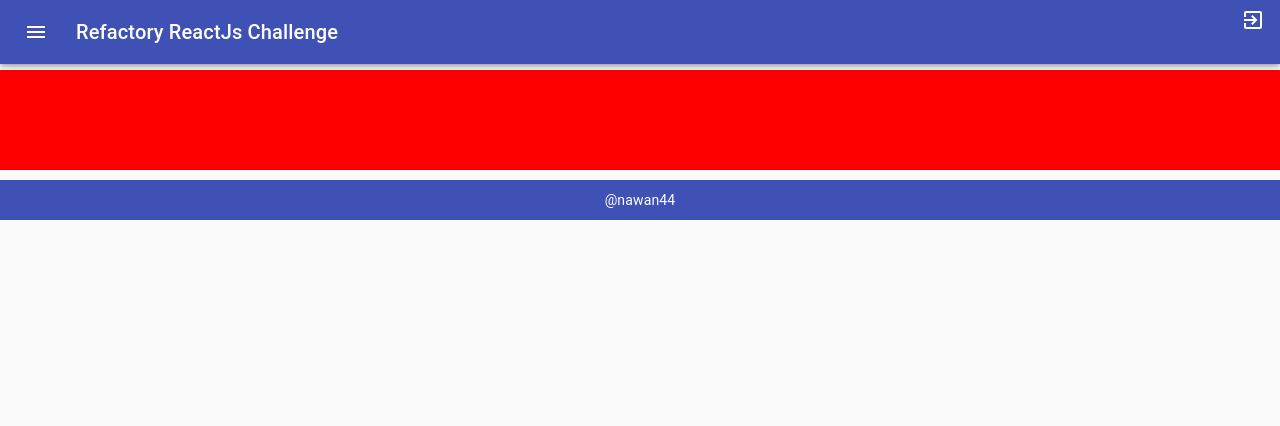
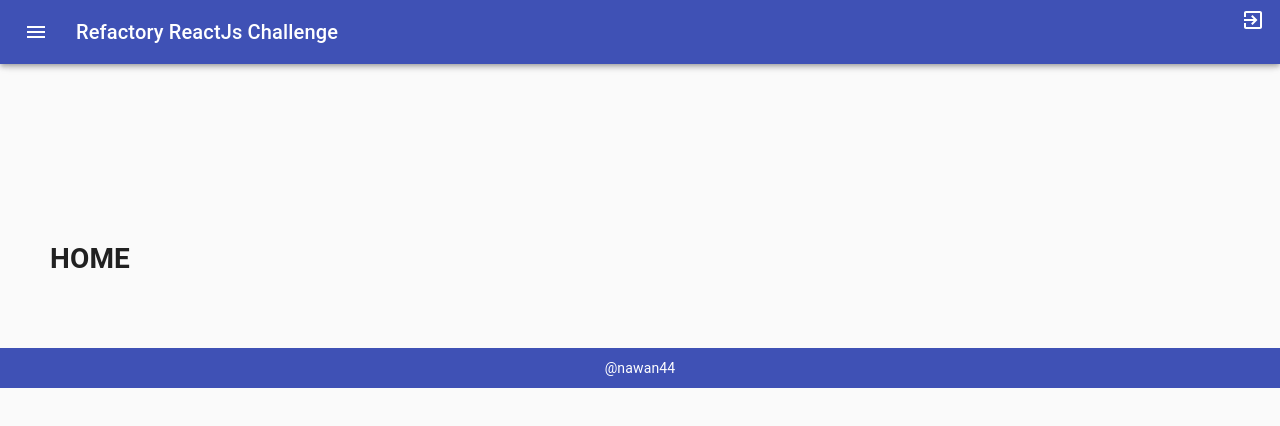
Before and after one commit to nawan44/refactory-challenge-reactjs, a React (Create React App) app: page / in a window 1280 px wide. Shown: the top 426 px of the page. Built offline with nearby package versions, Linux system fonts and the light colour scheme.

Commit message:
bug layout

```diff
--- a/src/Component/Layout/Footer/index.jsx
+++ b/src/Component/Layout/Footer/index.jsx
@@ -10,7 +10,7 @@ const useStyles = makeStyles({
     float: "left",
     textAlign: "center",
     margin: "0 auto",
-    marginTop: "10px",
+    marginTop: "50px",
     padding : "10px 0"
   },
 });
--- a/src/Component/Layout/index.jsx
+++ b/src/Component/Layout/index.jsx
@@ -9,7 +9,7 @@ import List from "@material-ui/core/List";
 import Typography from "@material-ui/core/Typography";
 import Divider from "@material-ui/core/Divider";
 import IconButton from "@material-ui/core/IconButton";
-// import Footer from "../Layout/Footer"
+import Footer from "../Layout/Footer"
 import {
   Home,
   Person,
@@ -70,7 +70,6 @@ const useStyles = makeStyles((theme) => ({
     height:"100px",
     // float:"left",
     flexGrow: 1,
-    backgroundColor:"red",
     margin: "70px 0 0 0 ",
     transition: theme.transitions.create("margin", {
       easing: theme.transitions.easing.sharp,
@@ -188,7 +187,7 @@ export default function PersistentDrawerLeft(props) {
       <main className={classes.content}>
         <div className={classes.toolbar} />
         {props.children}
-
+<Footer/>
       </main>
 
     </div>
--- a/src/Component/index.jsx
+++ b/src/Component/index.jsx
@@ -1,7 +1,3 @@
-import PersistentDrawerLeft from "./Layout";
-import Footer from "./Layout/Footer"
-export default function Layout() {
-    return <div ><PersistentDrawerLeft/>
-    <Footer/>
-    </div>;
-  }
+  import Layout from "./Layout";
+
+export { Layout };
--- a/src/Main/index.jsx
+++ b/src/Main/index.jsx
@@ -1,5 +1,5 @@
 import React from "react";
-import  Layout  from "../Component";
+import { Layout } from "../Component";
 import {
   BrowserRouter as Router,
   Switch,
@@ -50,11 +50,9 @@ const MainApp = () => {
             </Route>
             <Route path="/user" exact>
               <User />
-              usserr
             </Route>
             <Route path="/article" exact>
               <Artikel />
-              ARTIKWEL
             </Route>
           </Switch>
         </Layout>
--- a/src/Page/Artikel/index.jsx
+++ b/src/Page/Artikel/index.jsx
@@ -4,21 +4,13 @@ import React from "react";
 const useStyles = makeStyles({
   root:{
     width:"100%",
-    height:"400px",
-
     padding: "150px 0 0 50px ",
     backgroundColor:"red"
   },
-  rooty:{
-    width:"100%",
-    height:"400px",
-    color:"yellow",
-    padding: "250px 0 0 50px ",
-    backgroundColor:"red"
-  },
+
 })
 
 export default function Artikel() {
   const classes = useStyles()
-  return <div className={classes.root}><h1 className={classes.rooty}>ARTIKEL</h1></div>;
+  return <div className={classes.root}><h1>ARTIKEL</h1></div>;
 }
--- a/src/Page/Home/index.jsx
+++ b/src/Page/Home/index.jsx
@@ -4,21 +4,12 @@ import React from "react";
 const useStyles = makeStyles({
   root:{
     width:"100%",
-    height:"400px",
+    padding: "150px 0 0 50px ",
+  },
 
-    padding: "150px 0 0 50px ",
-    backgroundColor:"red"
-  },
-  rooty:{
-    width:"100%",
-    height:"400px",
-    color:"yellow",
-    padding: "150px 0 0 50px ",
-    backgroundColor:"red"
-  },
 })
 
 export default function Home() {
   const classes = useStyles()
-  return <div className={classes.root}><h1 className={classes.rooty}>HOME</h1></div>;
+  return <div className={classes.root}><h1>HOME</h1></div>;
 }
--- a/src/Page/User/index.jsx
+++ b/src/Page/User/index.jsx
@@ -11,7 +11,6 @@ import React from "react";
 const useStyles = makeStyles({
   root: {
     width: "100%",
-    height: "400px",
     margin: "100px 0 0 0 ",
     backgroundColor: "red",
   },
```
Also changed, not shown: 1 other file (tests, documents, lock files or other folders).
